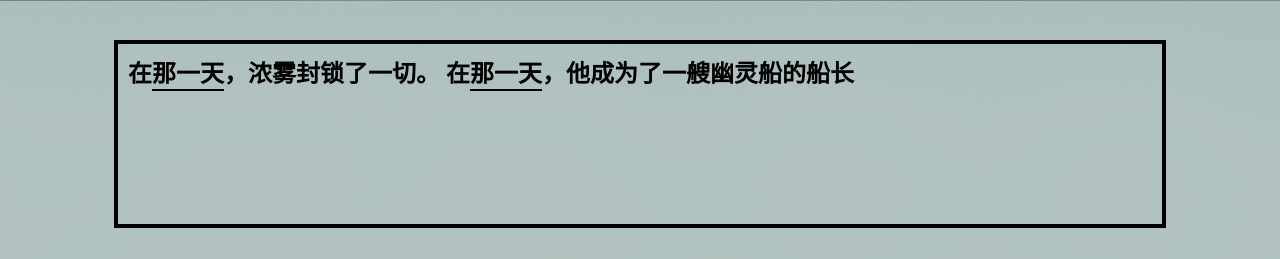
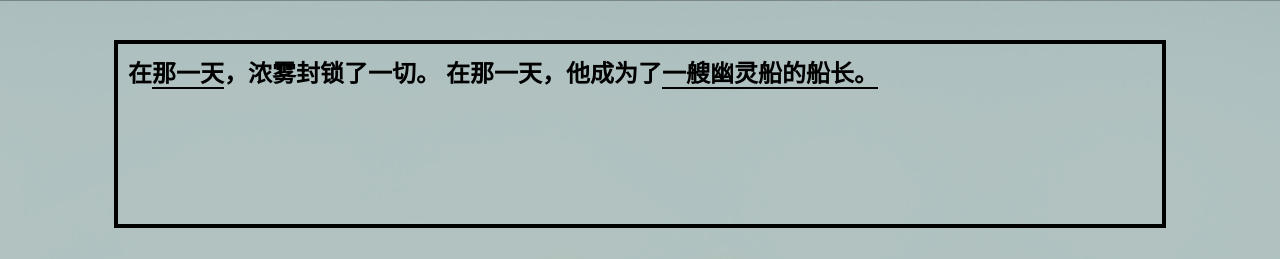
Before and after one commit to 935945334/CeShi, a plain HTML site: page index.html in a window 1280 px wide. Shown: the top 259 px of the page. Drawn offline with Linux system fonts and the light colour scheme.

Commit message:
Update index.html

```diff
--- a/index.html
+++ b/index.html
@@ -83,7 +83,7 @@
 		}
 		span{
 			min-width:60px;
-			display: inline-block;
+			/*display: inline-block;*/
 			border-bottom: 2px solid #000;
 		}
 	</style>
@@ -93,7 +93,7 @@
 	<div id="haibao">
 		<div id="text-1">
 			在<span id="T-1" onclick="t1();">那一天</span>，浓雾封锁了一切。
-			在<span id="T-2" onclick="t2();">那一天</span>，他成为了一艘幽灵船的船长
+			在那一天，他成为了<span id="T-2" onclick="t2();">一艘幽灵船的船长。</span>
 		</div>
 		<div id="text-2" onclick="Num();">
 			点击
```
